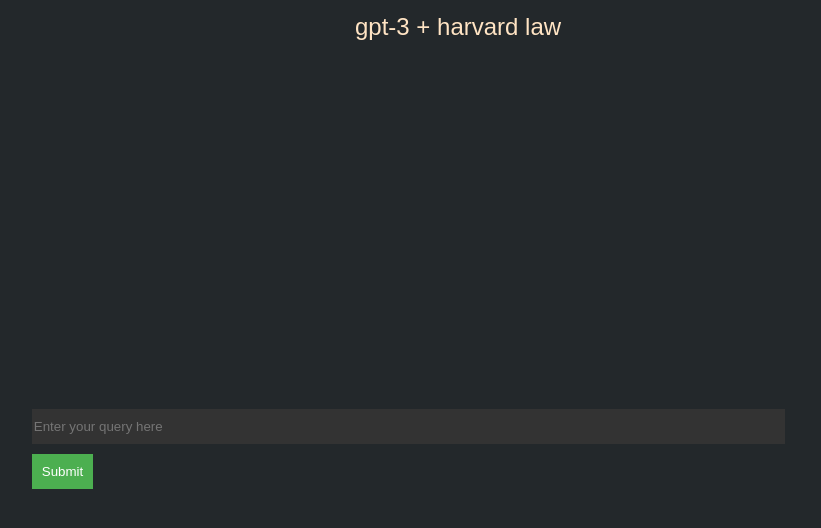
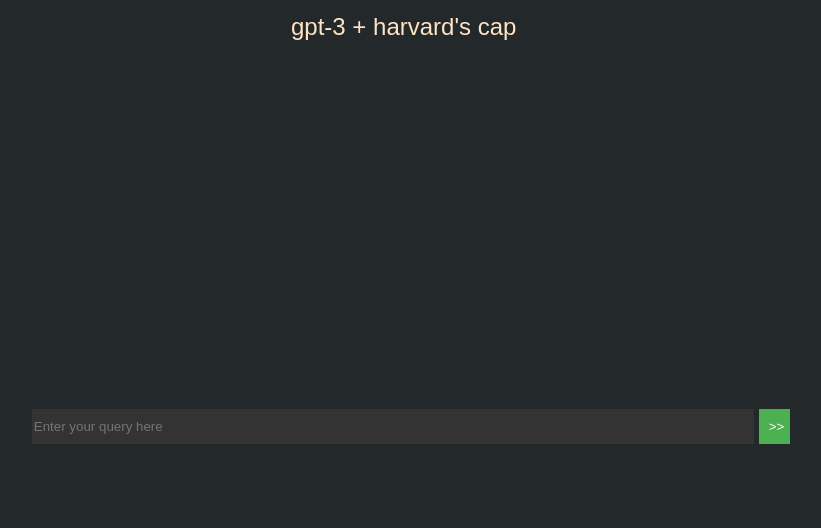
Before and after one commit to TiltonLAW/LegalWRITER, a Flask app: page / in a window 1280 px wide. Shown: the top 528 px of the page, without its empty margins (229-1050 px from the left). Run offline with Flask 2, Linux system fonts and the light colour scheme.

Commit message:
Add files via upload

```diff
--- a/templates/index.html
+++ b/templates/index.html
@@ -19,7 +19,7 @@
         top: 0;
         z-index: 999;
     width: 100%;
-        margin: 45%;
+        margin: 40%;
         margin-top: 1%;
         font-size: 1.5em;
         color:bisque;
@@ -32,7 +32,6 @@
 
       .input-container {
         display: flex;
-
         margin-top: 10px;
         margin-bottom: 10px;
         border: none;
@@ -40,7 +39,6 @@
 
       .input-field {
         flex: 1;
-
         padding-top: 10px;
         padding-bottom: 10px;
         padding-left: 2px;
@@ -56,7 +54,7 @@
       }
 
     .submit-button {
-        padding: 10px;
+        padding-left: 10px;
         background-color: #4caf50;
         color: white;
         border: none;
@@ -104,7 +102,7 @@
   </head>
   <body>
 
-    <div class="title">gpt-3 + harvard law</div>
+    <div class="title">gpt-3 + harvard's cap</div>
 
 <div class="chat">
 <div id="output-container" class="output-container waiting"></div>
@@ -112,8 +110,8 @@
     <form onsubmit="event.preventDefault();">
       <div class="input-container">
         <input type="text" id="input-field" class="input-field" placeholder="Enter your query here" />
-      </div>
-      <button id="submit-button" class="submit-button">Submit</button>
+
+      <button id="submit-button" class="submit-button">>></button></div>
     </form>
 
 
```
